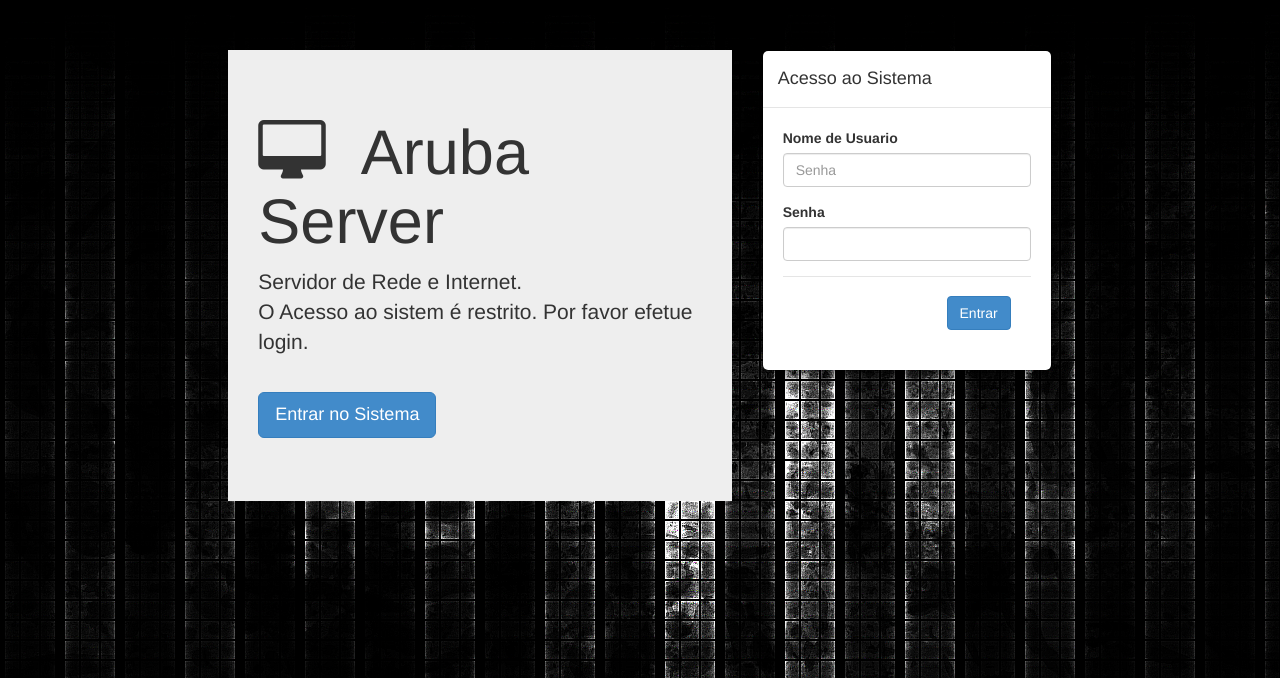
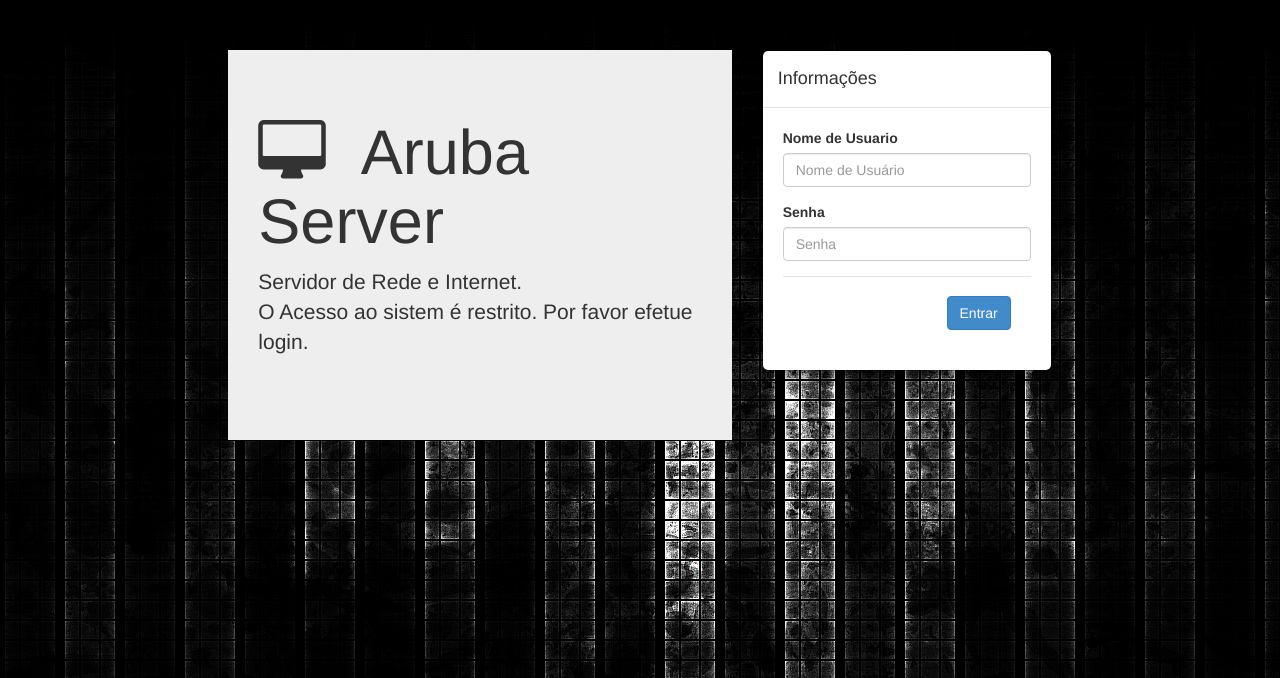
Before and after one commit to juliomarquesjr/RedeAruba, a CodeIgniter app: page /RedeAruba/index.php/login/index in a window 1280 px wide. Shown: the top 678 px of the page. Run offline with CodeIgniter, Linux system fonts and the light colour scheme.

Commit message:
Atualização Login
Atualização na tela de login, bem como as rotas para acesso ao login.

```diff
--- a/application/config/routes.php
+++ b/application/config/routes.php
@@ -38,7 +38,7 @@
 |
 */
 
-$route['default_controller'] = "dashboard";
+$route['default_controller'] = "login";
 $route['404_override'] = '';
 
 
--- a/application/controllers/dashboard.php
+++ b/application/controllers/dashboard.php
@@ -1,4 +1,4 @@
-<?php
+<?php if ( ! defined('BASEPATH')) exit('No direct script access allowed');
 
 $dados_menu = array(
     'titulo' => "Aruba Server :: Servidor de Internet",
@@ -9,7 +9,8 @@ $dados_menu = array(
     'pg_enviar_msg' => 'dashboard/enviar_msg',
     'pg_cad_dispositivos' => 'dashboard/cad_dispositivos',
     'pg_user_cadastrados' => 'dashboard/rel_usuarios',
-    'pg_envia_cobranca' => 'dashboard/cobranca'
+    'pg_envia_cobranca' => 'dashboard/cobranca',
+    'pg_sair' => 'login'
 );
 
 class Dashboard extends CI_Controller
--- a/application/controllers/login.php
+++ b/application/controllers/login.php
@@ -1,4 +1,4 @@
-<?php
+<?php if ( ! defined('BASEPATH')) exit('No direct script access allowed');
 
 class Login extends CI_Controller {
 
--- a/application/models/login_model.php
+++ b/application/models/login_model.php
@@ -8,5 +8,11 @@ class Login_model extends CI_Model{
 
         $resultado = $this->db->get();
 
+        if($resultado->num_rows()> 0){
+            redirect('dashboard');
+        }else{
+            $this->session->set_flashdata('erroLogin', TRUE);
+            redirect('login');
+        }
     }
 }
--- a/application/views/includes/menu_navegacao.php
+++ b/application/views/includes/menu_navegacao.php
@@ -99,7 +99,7 @@
                         <li><a href="#"><i class="fa fa-envelope"></i> Inbox <span class="badge">7</span></a></li>
                         <li><a href="#"><i class="fa fa-gear"></i> Settings</a></li>
                         <li class="divider"></li>
-                        <li><a href="#"><i class="fa fa-power-off"></i> Log Out</a></li>
+                        <li><a href="<?php echo base_url($pg_sair)?>"><i class="fa fa-power-off"></i> Log Out</a></li>
                     </ul>
                 </li>
             </ul>
--- a/application/views/login/login.php
+++ b/application/views/login/login.php
@@ -22,7 +22,7 @@
                 <p>Servidor de Rede e Internet. <br />
                     O Acesso ao sistem é restrito. Por favor efetue login.
                 </p><br />
-                <p><a class="btn btn-primary btn-lg" role="button" data-toggle="modal" data-target="#loginModal">Entrar no Sistema</a></p>
+
             </div>
 
         </div>
@@ -30,10 +30,18 @@
 
             <div class="modal-content">
                 <div class="modal-header">
-                    <h4 class="modal-title" id="myModalLabel">Acesso ao Sistema</h4>
+                    <h4 class="modal-title" id="myModalLabel">Informações</h4>
                 </div>
                 <div class="modal-body">
+
                     <?php
+                    if ($this->session->flashdata('erroLogin') == TRUE) {
+                        echo "<div class=\"alert alert-danger alert-dismissable\">
+                <button type=\"button\" class=\"close\" data-dismiss=\"alert\" aria-hidden=\"true\">&times;</button>
+                <strong>Erro!</strong> Usuário ou Senha inválidos.
+                </div>";
+                    }
+
                     echo form_open('login/verifica', 'role="form"');
 
                     if (form_error('usuario') == TRUE) {
@@ -43,7 +51,7 @@
                         echo "</div>";
                     } else {
                         echo "<div class=\"form-group\"><label>Nome de Usuario</label>";
-                        echo form_input(array('name' => 'usuario', 'class' => 'form-control', 'placeholder' => 'Senha'), set_value('usuario'));
+                        echo form_input(array('name' => 'usuario', 'class' => 'form-control', 'placeholder' => 'Nome de Usuário'), set_value('usuario'));
                         echo "</div>";
                     }
 
@@ -54,7 +62,7 @@
                         echo "</div>";
                     } else {
                         echo "<div class=\"form-group\"><label>Senha</label>";
-                        echo form_password(array('name' => 'senha', 'class' => 'form-control'), '');
+                        echo form_password(array('name' => 'senha', 'class' => 'form-control', 'placeholder' => 'Senha'), '');
                         echo "</div>";
                     }
 
```
